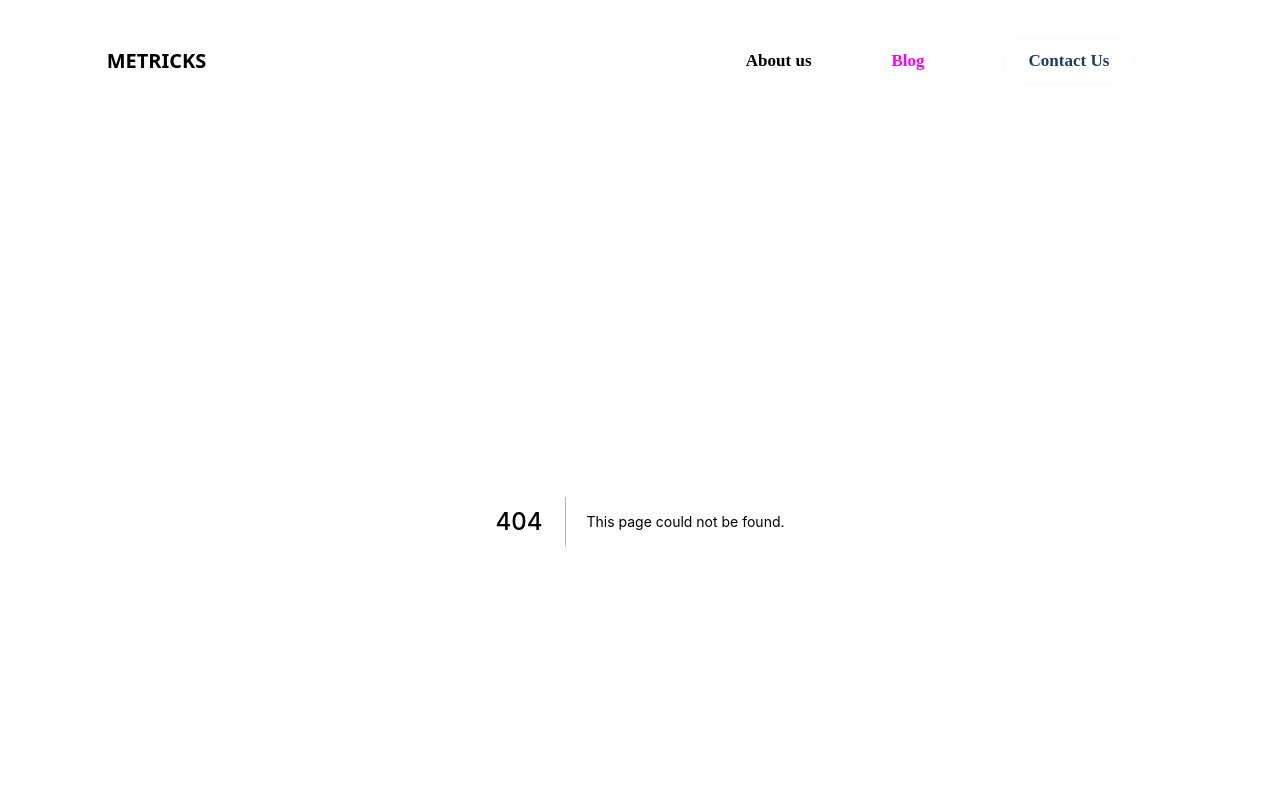
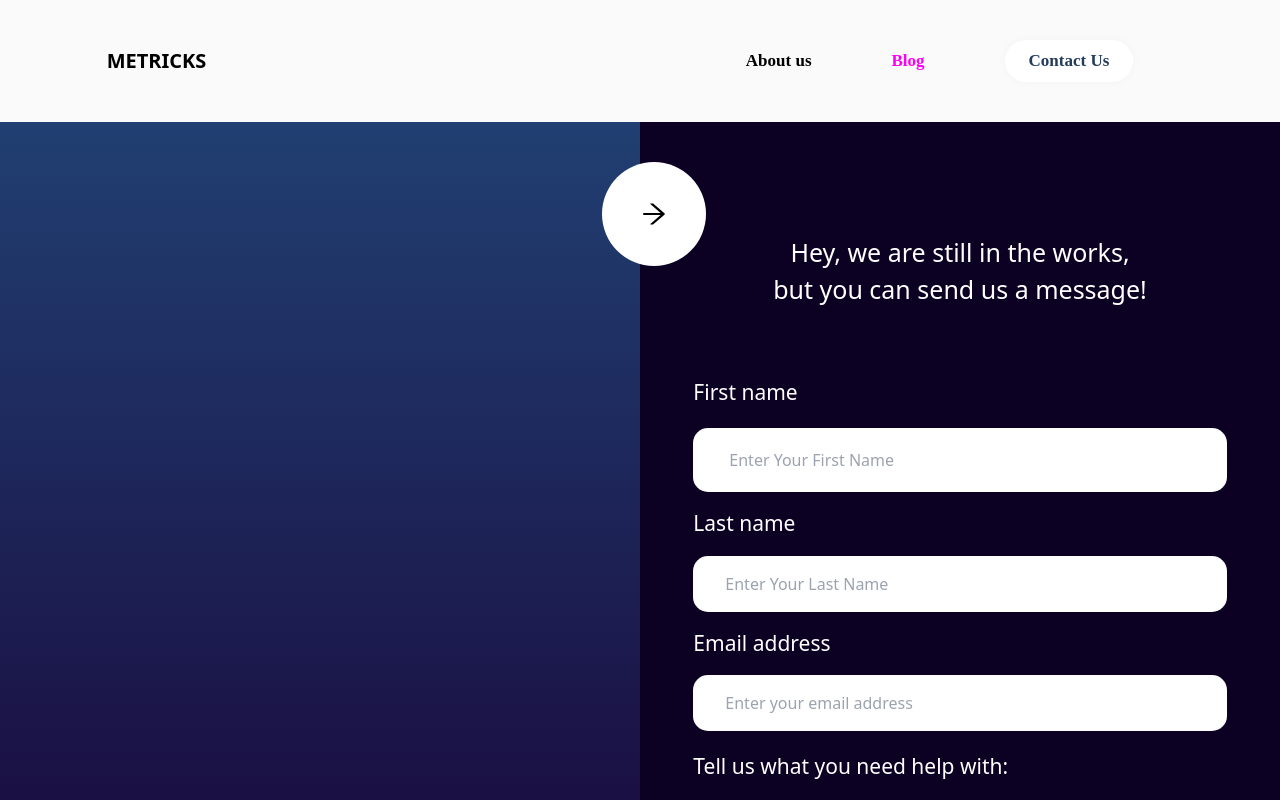
Before and after one commit to Ayomikuolatunji/paddle-frontend-assessment, a Next.js app: page /github in a window 1280 px wide. Before the commit this address had no page. Shown: the top 800 px of the page. Built offline with nearby package versions, Linux system fonts and the light colour scheme.

Commit message:
installed react-redux, @redux-toolkit package to handle global state data managemnt

```diff
--- /dev/null
+++ b/pages/github/index.tsx
@@ -0,0 +1,11 @@
+import type { NextPage } from 'next'
+import Contact from '../../layouts/contact/Contact'
+
+
+
+
+const index: NextPage = () => {
+  return <Contact/>
+}
+
+export default index
```
